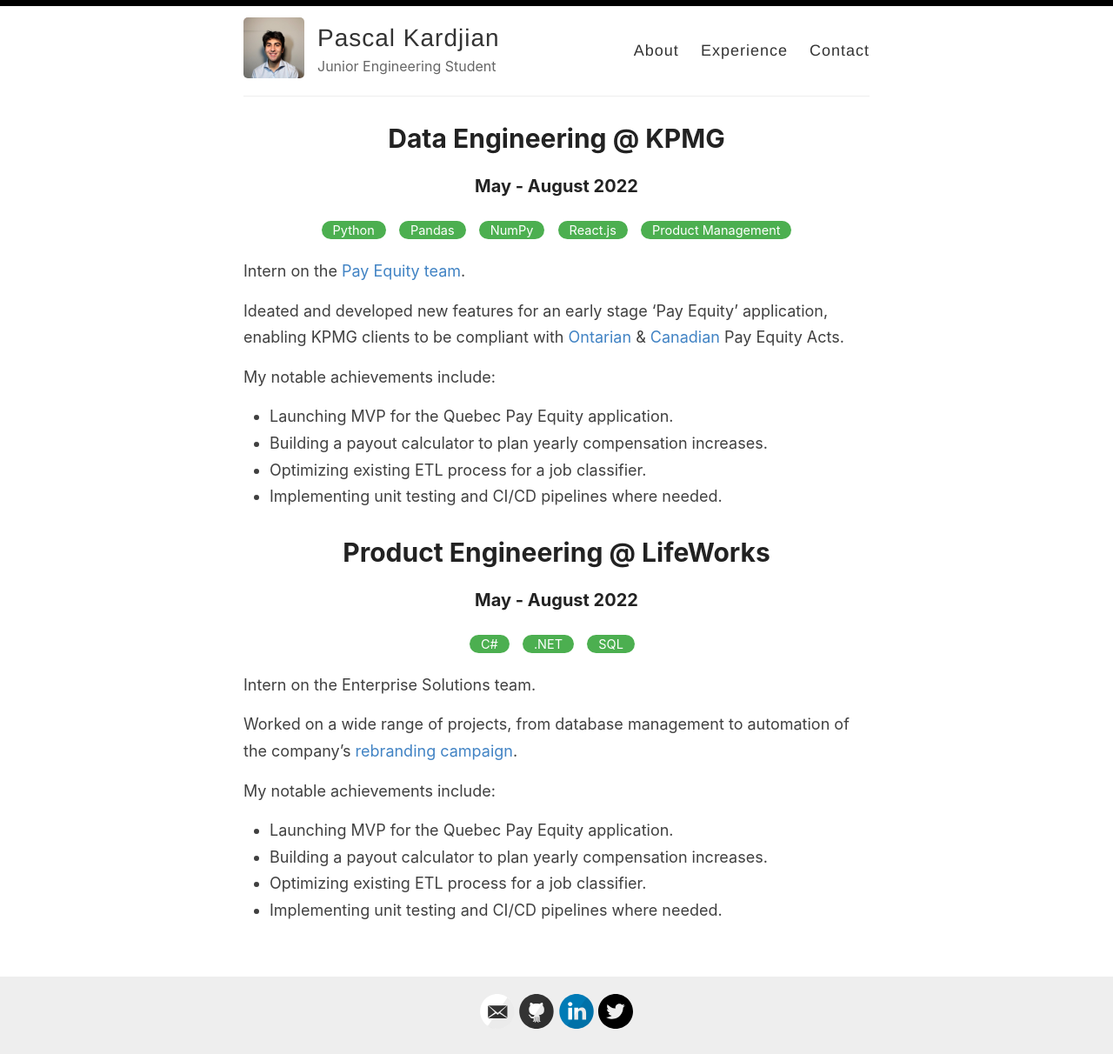
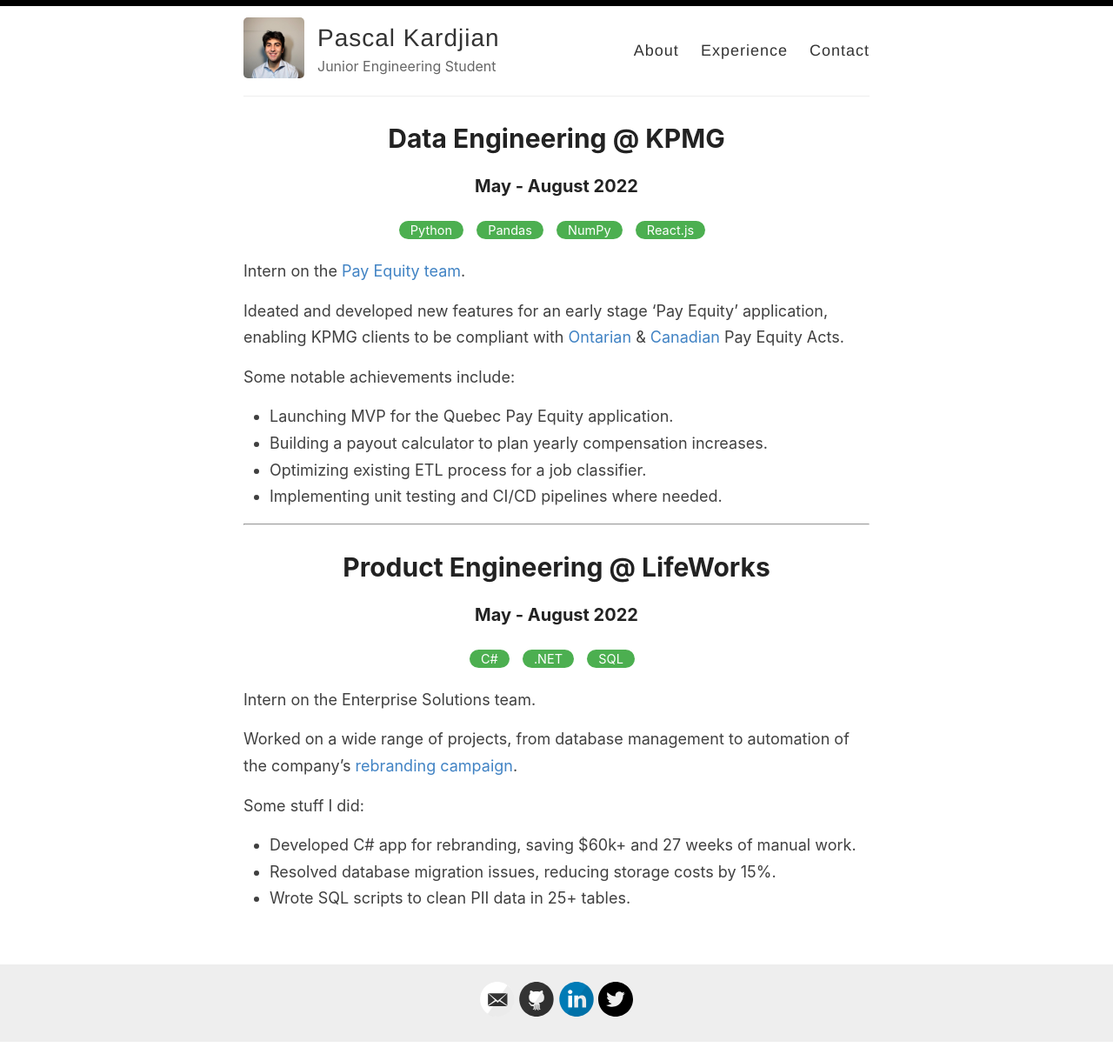
Before and after one commit to pkardjian/pkardjian.github.io, a Jekyll site: the page built from _pages/experience.md, in a window 1280 px wide. Shown: the whole page at 87% size. Built offline with Jekyll 4.4.1, drawn with Linux system fonts in a browser that asks for light colours.

Commit message:
LifeWorks experience pt2

```diff
--- a/_pages/experience.md
+++ b/_pages/experience.md
@@ -11,21 +11,20 @@
     <a href="{{site.baseurl}}/categories/#Pandas">Pandas</a> &nbsp;
     <a href="{{site.baseurl}}/categories/#NumPy">NumPy</a> &nbsp;
     <a href="{{site.baseurl}}/categories/#React.js">React.js</a> &nbsp;
-    <a href="{{site.baseurl}}/categories/#Product Management">Product Management</a>
 </div>
 
 Intern on the [Pay Equity team](https://home.kpmg/ca/en/home/insights/2022/01/pay-equity.html).
 
 Ideated and developed new features for an early stage 'Pay Equity' application, enabling KPMG clients to be compliant with [Ontarian](https://www.payequity.gov.on.ca/en/WhatWeDo/Pages/the_act.aspx) & [Canadian](https://www.canada.ca/en/services/jobs/workplace/human-rights/overview-pay-equity-act.html) Pay Equity Acts.
 
-My notable achievements include:
+Some notable achievements include:
 
 - Launching MVP for the Quebec Pay Equity application.
 - Building a payout calculator to plan yearly compensation increases.
 - Optimizing existing ETL process for a job classifier.
 - Implementing unit testing and CI/CD pipelines where needed.
 
-
+---
 
 # Product Engineering @ LifeWorks
 
@@ -41,9 +40,8 @@
 
 Worked on a wide range of projects, from database management to automation of the company's [rebranding campaign](https://lifeworks.com/en/morneau-shepell-now-lifeworks).
 
-My notable achievements include:
+Some stuff I did:
 
-- Launching MVP for the Quebec Pay Equity application.
-- Building a payout calculator to plan yearly compensation increases.
-- Optimizing existing ETL process for a job classifier.
-- Implementing unit testing and CI/CD pipelines where needed.
+- Developed C# app for rebranding, saving $60k+ and 27 weeks of manual work.
+- Resolved database migration issues, reducing storage costs by 15%.
+- Wrote SQL scripts to clean PII data in 25+ tables.
```
